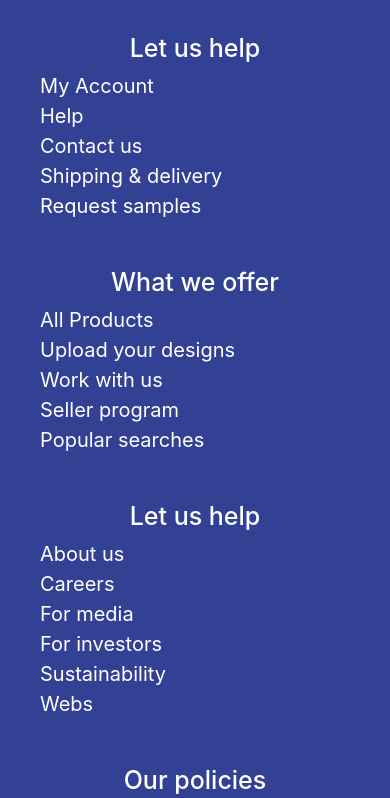
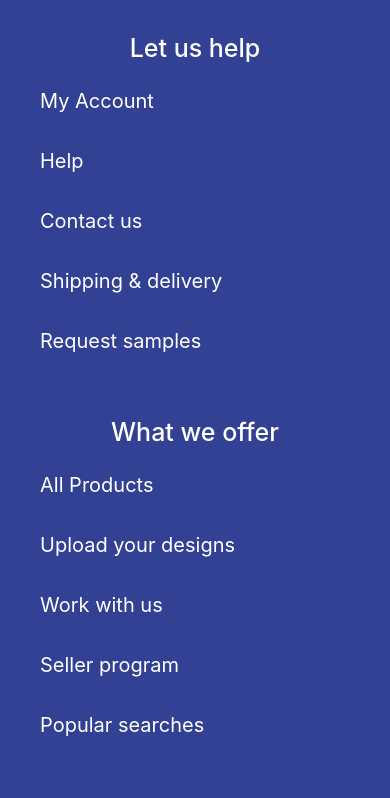
Before and after one commit to BritishPandaChick/30sites-printing-company, a plain HTML site: page index.html in a window 390 px wide. Shown: the part 2632-3430 px from the top of the page. Drawn offline with nearby package versions, Linux system fonts and the light colour scheme.

Commit message:
Add padding to li items in background-nav section in mobile.scss and tablet.scss files

```diff
--- a/sass/mobile.scss
+++ b/sass/mobile.scss
@@ -213,6 +213,10 @@ header {
         list-style-type: none;
         color: #fff;
         font-size: 20px;
+
+        li {
+            padding: 15px 0;
+        }
     }
 }
 
--- a/sass/tablet.scss
+++ b/sass/tablet.scss
@@ -214,6 +214,10 @@ header {
         list-style-type: none;
         color: #fff;
         font-size: 20px;
+
+        li {
+            padding: 15px 0;
+        }
     }
 }
 
```
Also changed, not shown: css/mobile.css, css/tablet.css, 2 other files.
